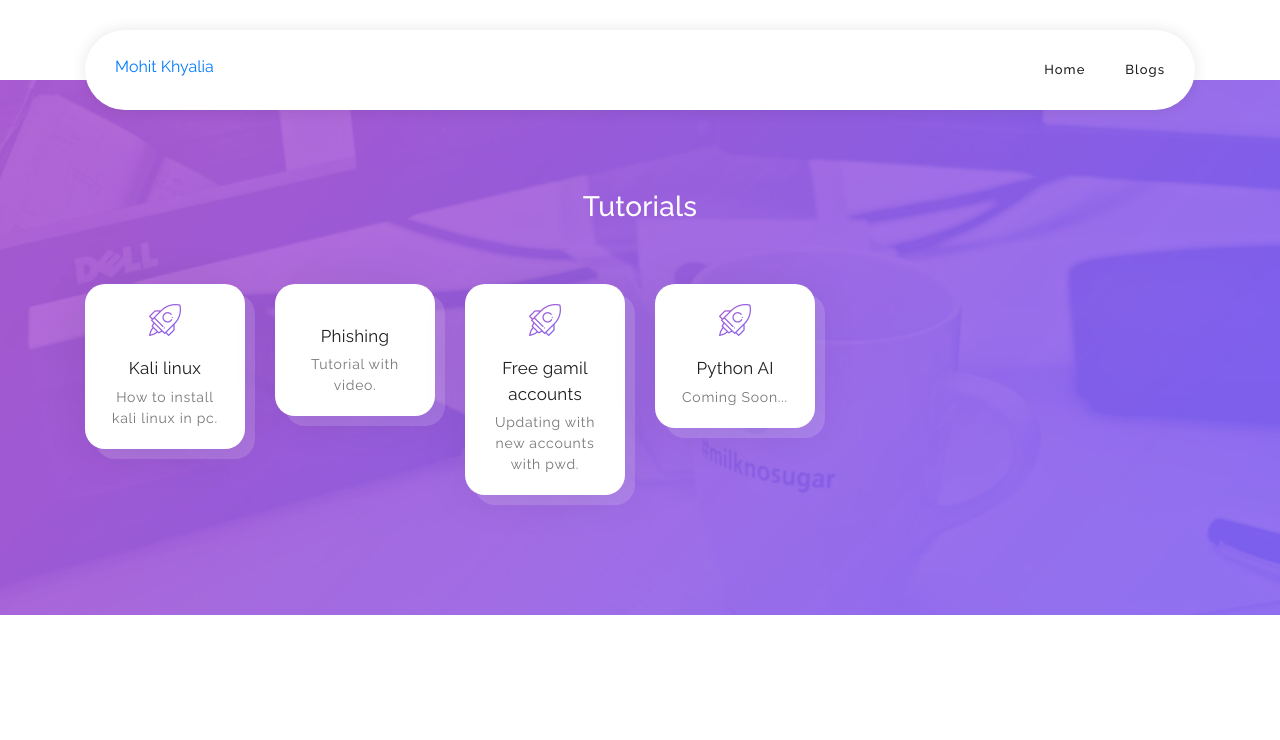
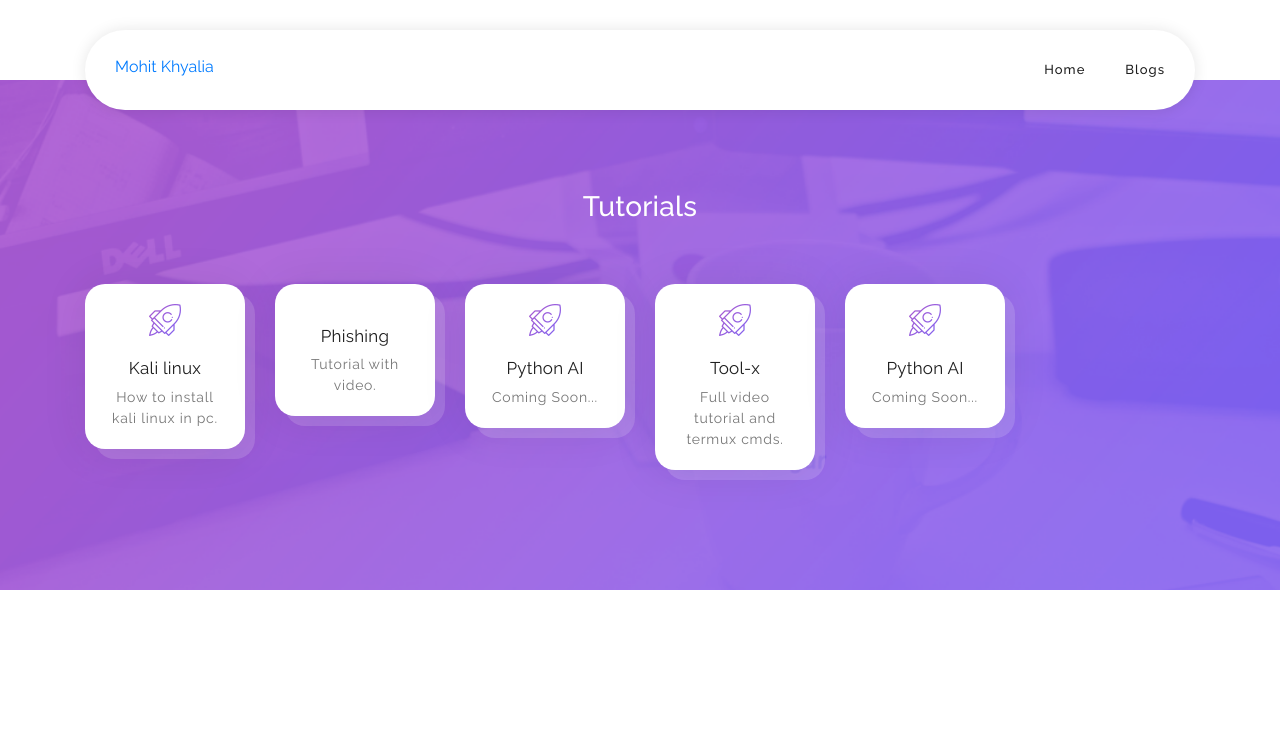
Before and after one commit to mohitkhyalia/blog_mk, a Flask app: page /blog in a window 1280 px wide. Shown: the top 740 px of the page. Run offline with Flask 2, Linux system fonts and the light colour scheme; some libraries are stand-ins or nearby versions.

Commit message:
Update blog.html

```diff
--- a/templates/blog.html
+++ b/templates/blog.html
@@ -169,11 +169,18 @@ color: black;
                             <span>Tutorial with video.</span>
                         </a>
                     </div>
+                  <div class="col-lg-2 col-md-3 col-sm-6 col-6">
+                        <a href="" class="mini-box">
+                            <i><img src="assets/images/work-process-item-01.png" alt=""></i>
+                            <strong>Python AI</strong>
+                            <span>Coming Soon...</span>
+                        </a>
+                    </div>
                     <div class="col-lg-2 col-md-3 col-sm-6 col-6">
-                        <a href="#" class="mini-box">
+                        <a href="/blog/tool-x" class="mini-box">
                             <i><img src="assets/images/work-process-item-01.png" alt=""></i>
-                            <strong>Free gamil accounts</strong>
-                            <span>Updating with new accounts with pwd.</span>
+                            <strong>Tool-x</strong>
+                            <span>Full video tutorial and termux cmds.</span>
                         </a>
                     </div>
                     <div class="col-lg-2 col-md-3 col-sm-6 col-6">
```
